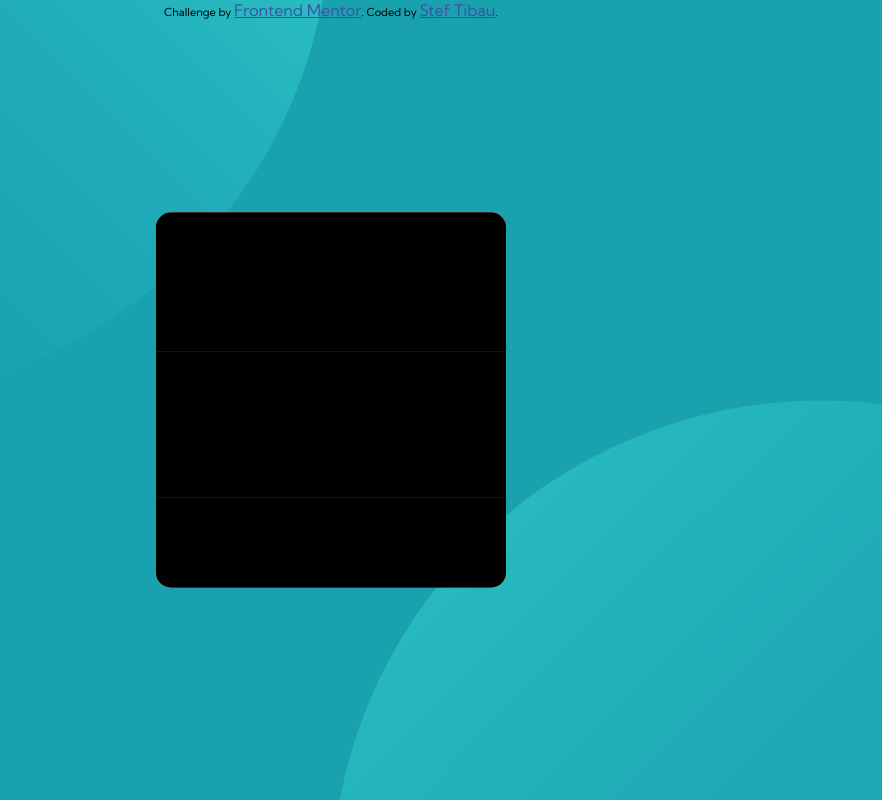
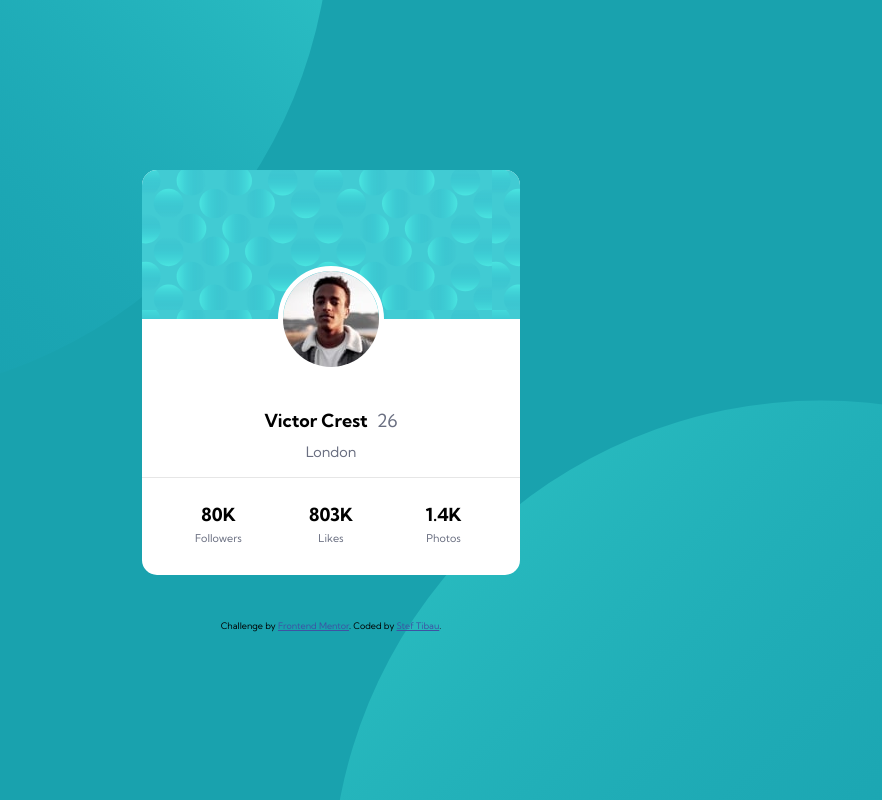
Before and after one commit to stibau/profile_card_component, a plain HTML site: page index.html in a window 1280 px wide. Shown: the whole page, without its empty margins (309-1191 px from the left). Drawn offline with Linux system fonts and the light colour scheme.

Commit message:
First complete version

```diff
--- a/css/styles.css
+++ b/css/styles.css
@@ -14,7 +14,7 @@
 *{
     margin: 0;
     padding: 0;
-    font-size: 16px;
+    font-size: 18px;
     font-family: 'Kumbh Sans', sans-serif;
 }
 
@@ -26,48 +26,93 @@ body{
     background-image: url("../images/bg-pattern-top.svg"),url("../images/bg-pattern-bottom.svg");
     background-repeat: no-repeat;
     background-position: right 50vw bottom 50vh, left 50vw top 50vh;
+    display: flex;
+    flex-direction: column;
+    align-items: center;
+    justify-content: center;
 }
 
 .card{
-    background-color: red;
-    height: 375px;
-    width: 350px;
-    position: absolute;
-    top: 50%;
-    left: 50%;
-    /* How can I do this without hardcoding, if I use percentages instead of px I get thin spacing */
-    /* transform: translate(-187.5px,-175px); */
-    transform: translate(-50%,-50%);
+    background-color: var(--white);
+    height: 22.5em;
+    width: 21em;
     border-radius: 15px;
-
 }
 
 .pic{
-    /* background-image: url("../images/bg-pattern-card.svg");     */
-    background-color:black;
-
+    background-image: url("../images/bg-pattern-card.svg");
     height: 37%;
     border-radius: 15px 15px 0 0;
 }
 
+.pic > img{
+    border-radius: 50%;
+    border: 5px solid var(--white);
+    position: relative;
+    left: 50%;
+    top: 100%;
+    transform: translate(-50%,-50%);
+}
+
 .who{
-    background-color:black;
     height: 39%;
+    border-bottom: 0.5px solid var(--light-gray);
+    text-align: center;
+}
 
-    /* border-bottom: 0.5px solid var(--light-gray); */
+.who > p > .name {
+    font-weight: 700;
+}
+
+.who > p > .age {
+    margin-left: 0.5em;
+}
+
+.greytext{
+    color: var(--dark-grayish-blue);
+}
+
+.city{
+    font-size: 0.8em;
+}
+
+.who > p+p{
+    padding-top: 0.75em;
+}
+
+.who > p{
+    padding-top: 5em;
 }
 
 .stats{
-    background-color:black;
     height: 24%;
     border-radius: 0 0 15px 15px;
+    display: flex;
+    align-items: center;
+    justify-content: space-evenly;
+}
+
+.stat{
+    width: 4em;
+    text-align: center;
+    line-height: 1.2em;
+}
+
+.stats > .stat > .nr{
+    font-weight: 700;
+}
+
+.stats > .stat > .cat{
+    font-size: 0.6em;
 }
 
 .attribution {
-    font-size: 11px;
+    padding-top: 5em;
+    font-size: 0.5em;
     text-align: center;
 }
 
 .attribution a {
+    font-size: 1em;
     color: hsl(228, 45%, 44%);
 }
--- a/index.html
+++ b/index.html
@@ -12,21 +12,18 @@
 </head>
 <body>
   <main class="card">
-    <div class="pic">
-    </div>
-    <div class="who">
-      Victor Crest
-      26
-      London
-    </div>
-    <div class="stats">
-      80K
-      Followers
-      803K
-      Likes
-      1.4K
-      Photos
-    </div>
+    <section class="pic">
+      <img src="./images/image-victor.jpg" alt="victors' image">
+    </section>
+    <section class="who">
+      <p><span class="name">Victor Crest</span><span class="age greytext">26</span></p>
+      <p class="greytext city">London</p>
+    </section>
+    <section class="stats">
+      <p class="stat"><span class="nr">80K</span><br><span class="cat greytext">Followers</span></p>
+      <p class="stat"><span class="nr">803K</span><br><span class="cat greytext">Likes</span></p>
+      <p class="stat"><span class="nr">1.4K</span><br><span class="cat greytext">Photos</span></p>
+    </section>
   </main>
 
   <footer class="attribution">
```
Also changed, not shown: design/issue.png (added).
